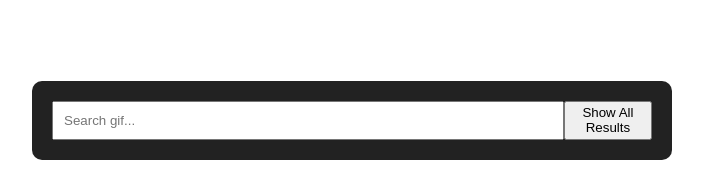
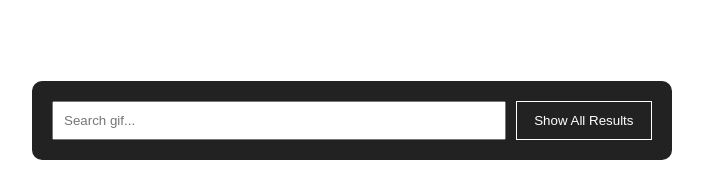
Before and after one commit to TamerSali/GIF-Search-Engine, a React (Create React App) app: page / in a window 1280 px wide. Shown: the top 191 px of the page, without its empty margins (288-991 px from the left). Built offline with nearby package versions, Linux system fonts and the light colour scheme; no server answers.

Commit message:
added button and single-gif style

```diff
--- a/src/index.scss
+++ b/src/index.scss
@@ -37,6 +37,19 @@ header.search-gif {
       width: 100%;
       padding: 10px;
       outline: none;
+    }
+    button {
+      margin-left: 10px;
+      color: white;
+      padding: 3px;
+      background: $main-color;
+      outline: none;
+      border: 1px solid white;
+      width: 30%;
+      cursor: pointer;
+      &:active {
+        box-shadow: inset 0 0 10px white;
+      }
     }
   }
 }
@@ -95,6 +108,7 @@ header.search-gif {
     width: 250px;
     height: 200px;
     margin: 20px;
+    border:1px solid lightgray;
     display: flex;
     align-items: flex-end;
     justify-content: center;
```
